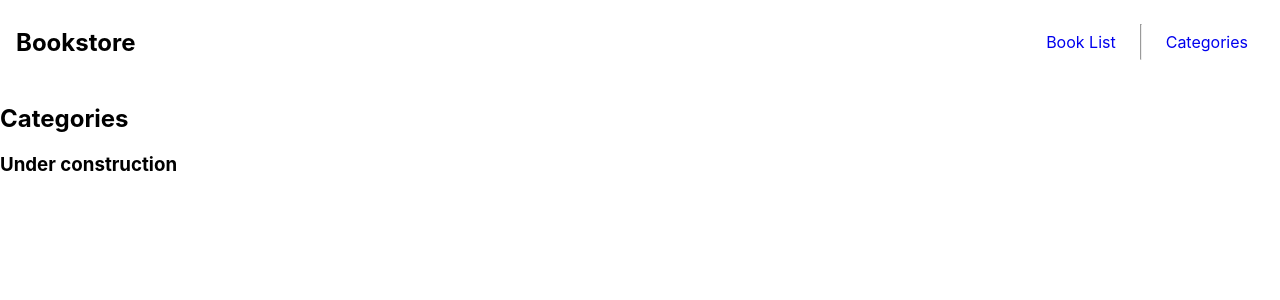
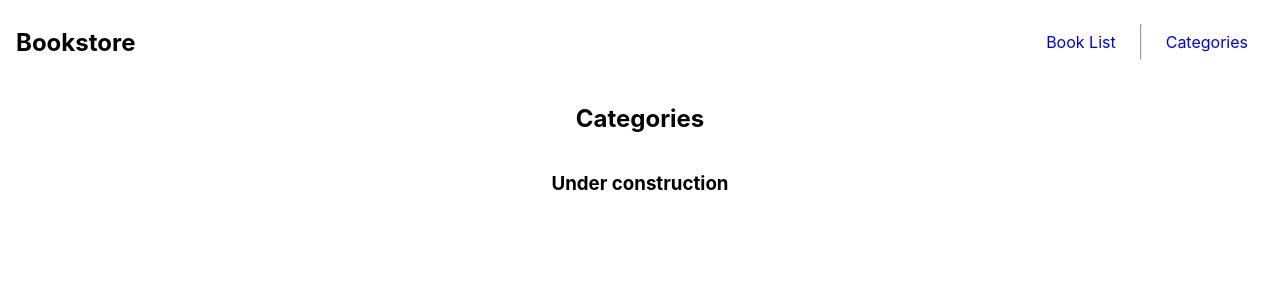
Before and after one commit to Arch-Noize/bookstore-react, a React (Create React App) app: page /categories in a window 1280 px wide. Shown: the top 300 px of the page. Built offline with nearby package versions, Linux system fonts and the light colour scheme.

Commit message:
Fix linter error

```diff
--- a/src/components/Book.js
+++ b/src/components/Book.js
@@ -4,7 +4,7 @@ import { useDispatch } from 'react-redux';
 import { removeBook } from '../redux/books/booksSlices';
 
 const Book = (props) => {
-  const { title, author , id } = props;
+  const { title, author, id } = props;
   const dispatch = useDispatch();
 
   return (
--- a/src/components/BookForm.js
+++ b/src/components/BookForm.js
@@ -1,7 +1,7 @@
-import styles from '../styles/BookForm.module.css';
 import { useDispatch } from 'react-redux';
 import { useState } from 'react';
 import { v4 as uuidv4 } from 'uuid';
+import styles from '../styles/BookForm.module.css';
 import { addBook } from '../redux/books/booksSlices';
 
 const BookForm = () => {
@@ -23,8 +23,8 @@ const BookForm = () => {
         onChange={(event) => setAuthor(event.target.value)}
         value={author}
       />
-      <button type="button" onClick={()=> dispatch(addBook({title , author , id: uuidv4()}))}>Add Book</button>
+      <button type="button" onClick={() => dispatch(addBook({ title, author, id: uuidv4() }))}>Add Book</button>
     </form>
   );
-}
+};
 export default BookForm;
--- a/src/components/BookList.js
+++ b/src/components/BookList.js
@@ -34,7 +34,7 @@ const BookList = () => {
     <div>
       <ul>
         {books.map((book) => (
-          <Book key={book.id} props={book} title={book.title} author={book.author} id={book.id}/>
+          <Book key={book.id} props={book} title={book.title} author={book.author} id={book.id} />
         ))}
       </ul>
       <BookForm />
--- a/src/components/Categories.js
+++ b/src/components/Categories.js
@@ -1,11 +1,10 @@
 import React from 'react';
 import { useSelector } from 'react-redux';
-import styles from '../styles/Categories.module.css';
 
 const Categories = () => {
   const status = useSelector((store) => store.categories.status);
   return (
-    <h3 className={styles.status}>
+    <h3>
       {status}
     </h3>
   );
--- a/src/index.js
+++ b/src/index.js
@@ -4,7 +4,7 @@ import { BrowserRouter } from 'react-router-dom';
 import './index.css';
 import { Provider } from 'react-redux';
 import App from './App';
-import { store } from './redux/store';
+import store from './redux/store';
 
 const root = ReactDOM.createRoot(document.getElementById('root'));
 root.render(
--- a/src/pages/CategoriesPage.js
+++ b/src/pages/CategoriesPage.js
@@ -1,10 +1,11 @@
-import Categories from "../components/Categories";
+import Categories from '../components/Categories';
+import styles from '../styles/Categories.module.css';
 
 const CategoriesPage = () => (
-  <>
+  <div className={styles.status}>
     <h2>Categories</h2>
     <Categories />
-  </>
+  </div>
 );
 
 export default CategoriesPage;
--- a/src/redux/books/booksSlices.js
+++ b/src/redux/books/booksSlices.js
@@ -1,3 +1,4 @@
+/* eslint-disable no-param-reassign */
 import { createSlice } from '@reduxjs/toolkit';
 
 const initialState = {
@@ -9,7 +10,6 @@ const booksSlice = createSlice({
   initialState,
   reducers: {
     addBook: (state, action) => {
-      console.log(action);
       state.books.push(action.payload);
     },
     removeBook: (state, action) => {
--- a/src/redux/categories/categoriesSlices.js
+++ b/src/redux/categories/categoriesSlices.js
@@ -1,3 +1,4 @@
+/* eslint-disable no-param-reassign */
 import { createSlice } from '@reduxjs/toolkit';
 
 const initialState = {
@@ -10,9 +11,8 @@ const categoriesSlice = createSlice({
   initialState,
   reducers: {
     checkStatus: (state, action) => {
-        state.categories = action.payload;
-        action.payload === 'Under construction' ? 'Under construction' : state.categories;
-        state.status = action.payload;
+      state.categories = action.payload === 'Under construction' ? 'Under construction' : state.categories;
+      state.status = action.payload;
     },
   },
 });
--- a/src/redux/store.js
+++ b/src/redux/store.js
@@ -2,9 +2,11 @@ import { configureStore } from '@reduxjs/toolkit';
 import bookReducer from './books/booksSlices';
 import categoriesReducer from './categories/categoriesSlices';
 
-export const store = configureStore({
+const store = configureStore({
   reducer: {
     books: bookReducer,
     categories: categoriesReducer,
   },
 });
+
+export default store;
--- a/src/styles/Categories.module.css
+++ b/src/styles/Categories.module.css
@@ -1,6 +1,9 @@
 .status {
     display: flex;
-    align-items: center;
+    flex-wrap: nowrap;
+    flex-direction: column;
+    justify-content: center;
+    width: 100%;
     top: 50%;
     left: 50%;
     text-align: center;
```
Also changed, not shown: package.json (+5 -4 lines), 1 other file (tests, documents, lock files or other folders).
